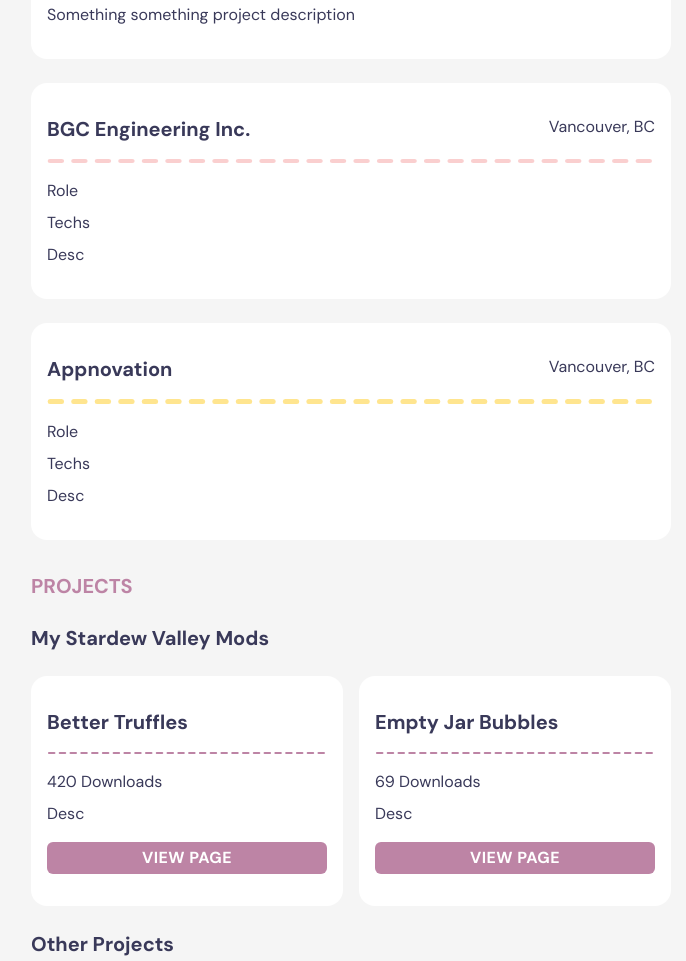
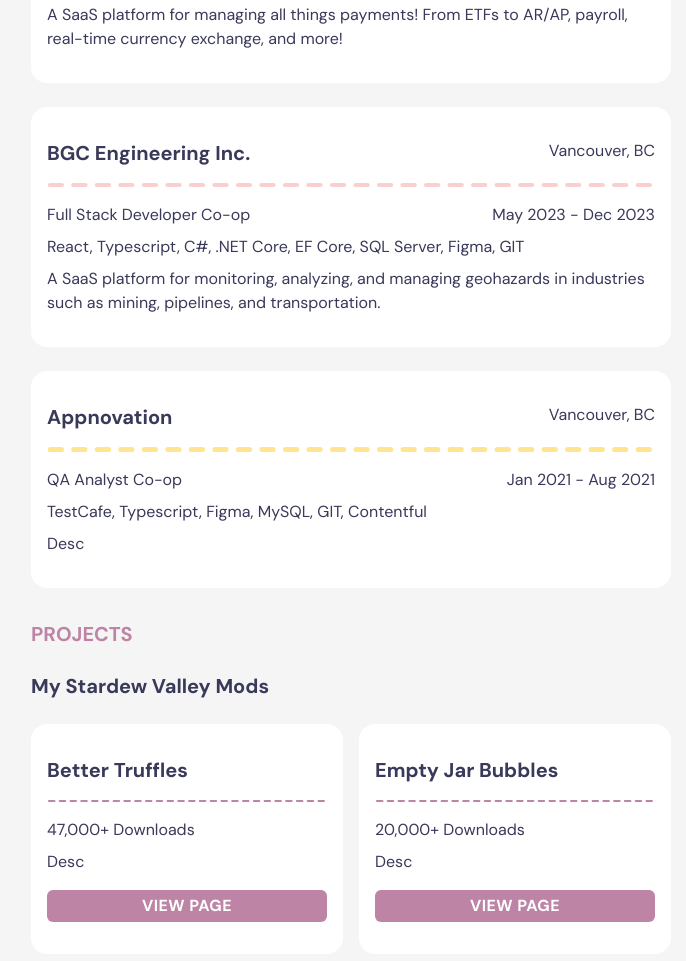
Before and after one commit to temisthem/Portfolio, a website built with Vite: page src/index.html in a window 1280 px wide. Shown: the part 554-1515 px from the top of the page, without its empty margins (273-959 px from the left). Built offline with nearby package versions, Linux system fonts and the light colour scheme.

Commit message:
make links/buttons usable and add some more content

```diff
--- a/src/index.html
+++ b/src/index.html
@@ -21,8 +21,8 @@
       <section class="mt-6">
         <h2 class="text-subHeaderPurple text-xl font-bold">SOFTWARE DEVELOPER</h2>
         <p class="mt-8 font-bold">
-          I’m a recent grad from SFU based in East Vancouver with almost 2 years of experience in full-stack development.
-          In my free time, you can see me working on mods for Stardew Valley, helping <a>my friends make games on Unity</a>,
+          I’m a recent grad from SFU based in East Vancouver with almost 2 years of experience in full-stack development, specifically .NET.
+          In my free time, you can see me working on mods for Stardew Valley, helping <a href="https://hanna-luu.itch.io/reckoning-of-the-rift">my friends make games on Unity</a>,
           or scouring around Vancouver for new restaurants to try.
         </p>
       </section>
@@ -41,7 +41,8 @@
             <p>May 2024 - Dec 2024</p>
           </div>
           <p class="mt-2">C#, Typescript, ASP.NET Core, EF Core, SQL Server, Figma, GIT</p>
-          <p class="mt-2">Something something project description</p>
+          <p class="mt-2">A SaaS platform for managing all things payments! From ETFs to AR/AP, payroll, real-time currency exchange, and more!
+          </p>
         </section>
 
         <section class="mt-6 bg-white rounded-2xl py-8 px-4">
@@ -50,9 +51,12 @@
             <p>Vancouver, BC</p>
           </div>
           <img class="mt-4 w-full" alt="border" src="/pinkDash.svg"/>
-          <p class="mt-4">Role</p>
-          <p class="mt-2">Techs</p>
-          <p class="mt-2">Desc</p>
+          <div class="mt-4 flex justify-between">
+            <p>Full Stack Developer Co-op</p>
+            <p>May 2023 - Dec 2023</p>
+          </div>
+          <p class="mt-2">React, Typescript, C#, .NET Core, EF Core, SQL Server, Figma, GIT</p>
+          <p class="mt-2">A SaaS platform for monitoring, analyzing, and managing geohazards in industries such as mining, pipelines, and transportation.</p>
         </section>
 
         <section class="mt-6 bg-white rounded-2xl py-8 px-4">
@@ -61,8 +65,11 @@
             <p>Vancouver, BC</p>
           </div>
           <img class="mt-4 w-full" alt="border" src="/yellowDash.svg"/>
-          <p class="mt-4">Role</p>
-          <p class="mt-2">Techs</p>
+          <div class="mt-4 flex justify-between">
+            <p>QA Analyst Co-op</p>
+            <p>Jan 2021 - Aug 2021</p>
+          </div>
+          <p class="mt-2">TestCafe, Typescript, Figma, MySQL, GIT, Contentful</p>
           <p class="mt-2">Desc</p>
         </section>
       </section>
@@ -76,17 +83,19 @@
             <section class="mt-6 mr-4 bg-white rounded-2xl py-8 px-4">
               <h4 class="text-xl font-bold">Better Truffles</h4>
               <img class="mt-4 w-full" alt="border" src="/plumDash.svg"/>
-              <p class="mt-4">420 Downloads</p>
+              <p class="mt-4">47,000+ Downloads</p>
               <p class="mt-2">Desc</p>
-              <button class="mt-4 bg-accentPlum text-white font-bold rounded-md tracking-wide h-8 w-full">VIEW PAGE</button>
+              <a class="mt-4 block text-center no-underline content-center bg-accentPlum text-white font-bold rounded-md tracking-wide h-8 w-full"
+                href="https://www.nexusmods.com/stardewvalley/mods/23228">VIEW PAGE</a>
             </section>
 
             <section class="mt-6 bg-white rounded-2xl py-8 px-4">
               <h4 class="text-xl font-bold">Empty Jar Bubbles</h4>
               <img class="mt-4 w-full" alt="border" src="/plumDash.svg"/>
-              <p class="mt-4">69 Downloads</p>
+              <p class="mt-4">20,000+ Downloads</p>
               <p class="mt-2">Desc</p>
-              <button class="mt-4 bg-accentPlum text-white font-bold rounded-md tracking-wide h-8 w-full">VIEW PAGE</button>
+              <a class="mt-4 block text-center no-underline content-center bg-accentPlum text-white font-bold rounded-md tracking-wide h-8 w-full"
+                href="https://www.nexusmods.com/stardewvalley/mods/22598">VIEW PAGE</a>
             </section>
           </div>
         </section>
@@ -114,15 +123,18 @@
 
     </main>
     <aside class="order-2 md:order-3 flex flex-row justify-center md:justify-normal mt-4 md:mt-0 gap-4 md:flex-col md:ml-8 md:w-1/6">
-        <button class="w-12 h-12 p-3 md:w-16 md:h-16 md:p-4 bg-white rounded-full flex justify-center items-center">
+        <a class="w-12 h-12 p-3 md:w-16 md:h-16 md:p-4 bg-white rounded-full flex justify-center items-center"
+          href="mailto:xkarsonnguyen@gmail.com">
           <img class="w-full h-full" alt="email button" src="/mail.svg"/>
-        </button>
-        <button class="w-12 h-12 p-3 md:w-16 md:h-16 md:p-4 bg-white rounded-full flex justify-center items-center">
+        </a>
+        <a class="w-12 h-12 p-3 md:w-16 md:h-16 md:p-4 bg-white rounded-full flex justify-center items-center"
+          href="https://www.linkedin.com/in/karson-nguyen/">
           <img alt="linkedin button" src="/linkedin.svg"/>
-        </button>
-        <button class="w-12 h-12 p-3 md:w-16 md:h-16 md:p-4 bg-white rounded-full flex justify-center items-center">
+        </a>
+        <a class="w-12 h-12 p-3 md:w-16 md:h-16 md:p-4 bg-white rounded-full flex justify-center items-center"
+          href="https://github.com/temisthem">
           <img alt="github button" src="/github.svg"/>
-        </button>
+        </a>
     </aside>
   </body>
 </html>
```
